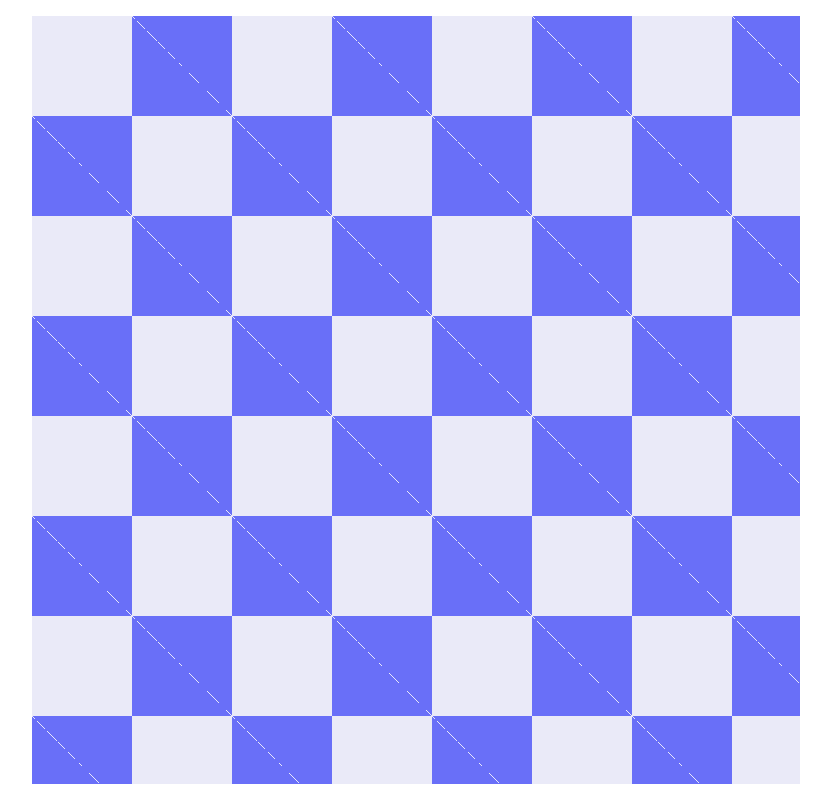
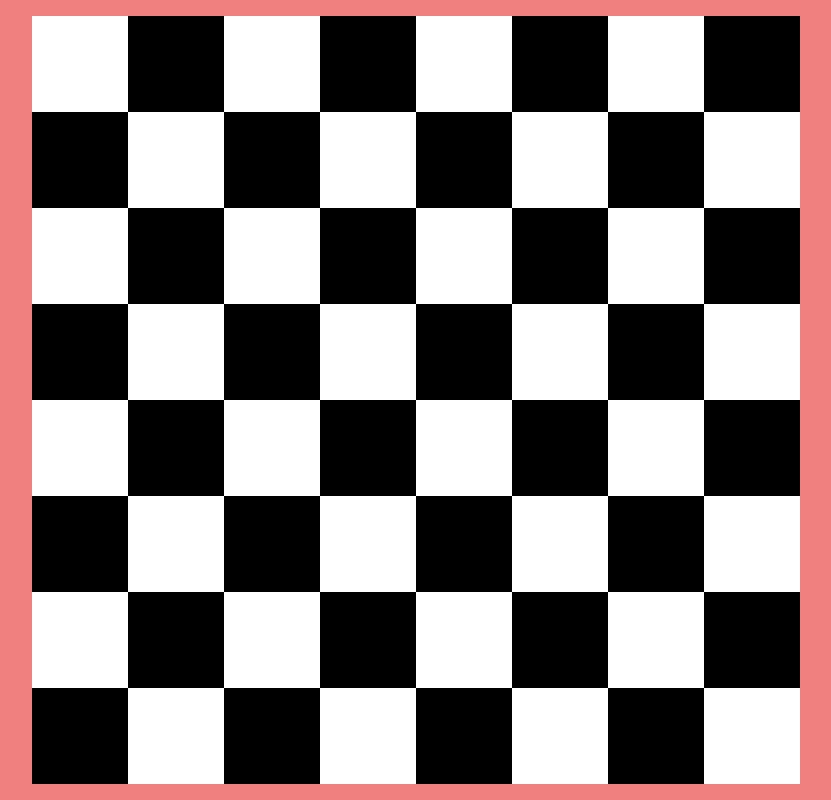
Before and after one commit to Bo202020/Chess-game-JS, a plain HTML site: page index.html in a window 1280 px wide. Shown: the whole page, without its empty margins (224-1055 px from the left). Drawn offline with Linux system fonts and the light colour scheme.

Commit message:
feat - added checkerboard

```diff
--- a/index.html
+++ b/index.html
@@ -10,5 +10,6 @@
     <div class="enemyPieces"></div>
     <div class="board"></div>
     <div class="playerPieces"></div>
+    <script src="script.js"></script>
   </body>
 </html>
--- a/script.js
+++ b/script.js
@@ -0,0 +1,25 @@
+const board = document.querySelector(".board");
+let currentSquare, currentRow;
+for (let i = 0; i < 8; i++) {
+  let currentRow = document.createElement("div");
+  currentRow.classList.add("row");
+
+  let flag = i % 2 === 0;
+
+  for (let j = 0; j < 8; j++) {
+    let currentSquare = document.createElement("span");
+    currentSquare.classList.add("square");
+
+    if (flag) {
+      currentSquare.classList.add("white");
+    } else {
+      currentSquare.classList.add("black");
+    }
+
+    flag = !flag;
+
+    currentRow.append(currentSquare);
+  }
+
+  board.append(currentRow);
+}
--- a/styles.css
+++ b/styles.css
@@ -1,3 +1,6 @@
+body {
+  background: lightcoral;
+}
 :root {
   --width-height: min(96vh, 96vw);
 }
@@ -5,27 +8,26 @@
   width: var(--width-height);
   height: var(--width-height);
   background-color: #e5e5f7;
-  opacity: 0.8;
-  background-image: repeating-linear-gradient(
-      45deg,
-      #444cf7 25%,
-      transparent 25%,
-      transparent 75%,
-      #444cf7 75%,
-      #444cf7
-    ),
-    repeating-linear-gradient(
-      45deg,
-      #444cf7 25%,
-      #e5e5f7 25%,
-      #e5e5f7 75%,
-      #444cf7 75%,
-      #444cf7
-    );
-  background-position: 0 0, 100px 100px;
-  background-size: 200px 200px;
   position: absolute;
   top: 50%;
   left: 50%;
   transform: translate(-50%, -50%);
+  display: flex;
+  flex-direction: column;
 }
+.square {
+  width: calc(var(--width-height) / 8);
+  position: relative;
+  height: calc(var(--width-height) / 8);
+  display: inline-block;
+}
+.row {
+  display: flex;
+  width: 100%;
+}
+.white {
+  background: white;
+}
+.black {
+  background: black;
+}
```
